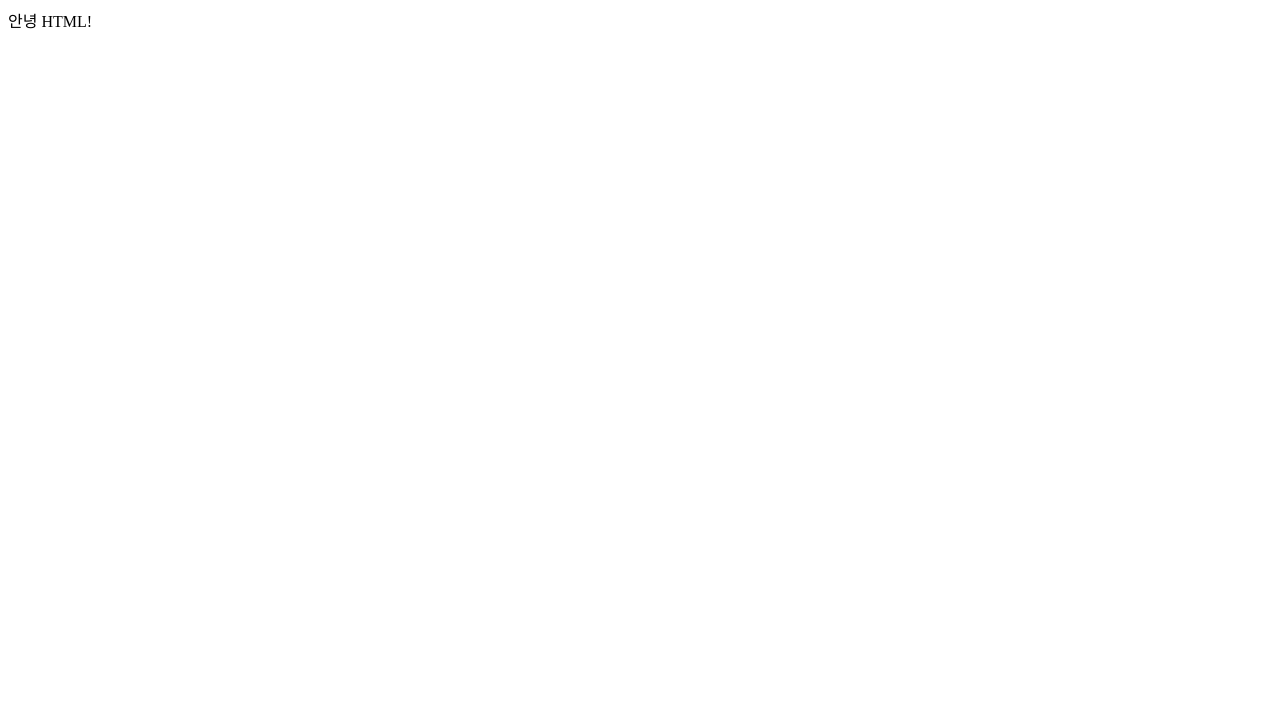
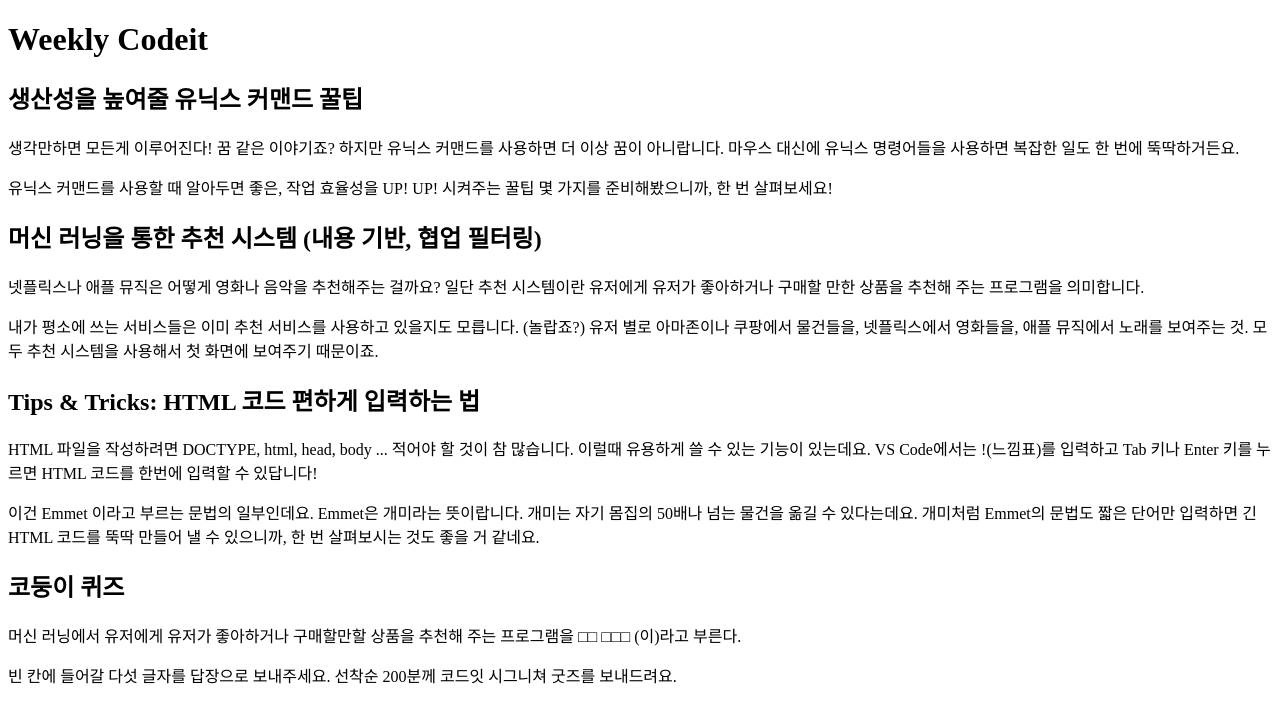
Before and after one commit to leeerdug/codeit_web, a plain HTML site: page web_page/index.html in a window 1280 px wide. Drawn offline with Linux system fonts and the light colour scheme.

Commit message:
24.06.12

```diff
--- a/web_page/index.html
+++ b/web_page/index.html
@@ -1,4 +1,43 @@
 <!DOCTYPE html>
 <html>
-    안녕 HTML!
+    <head>
+        <title>Weekly Codeit</title>
+        <meta charset="utf-8">
+    </head>
+    <body>
+        <h1>Weekly Codeit</h1>
+        <h2>생산성을 높여줄 유닉스 커맨드 꿀팁</h2>
+        <p>
+            생각만하면 모든게 이루어진다! 꿈 같은 이야기죠? 하지만
+            유닉스 커맨드를 사용하면 더 이상 꿈이 아니랍니다. 마우스
+             대신에 유닉스 명령어들을 사용하면 복잡한 일도 한 번에 뚝딱하거든요.
+        </p>
+        <p>
+            유닉스 커맨드를 사용할 때 알아두면 좋은, 작업 효율성을 UP! UP! 시켜주는 꿀팁 몇 가지를 준비해봤으니까, 한 번 살펴보세요!
+        </p>
+        <h2>머신 러닝을 통한 추천 시스템 (내용 기반, 협업 필터링)</h2>
+        <p>
+            넷플릭스나 애플 뮤직은 어떻게 영화나 음악을 추천해주는 걸까요? 일단 추천 시스템이란 유저에게 유저가 좋아하거나 구매할 만한 상품을 추천해 주는 프로그램을 의미합니다.
+        </p>
+        <p>
+            내가 평소에 쓰는 서비스들은 이미 추천 서비스를 사용하고 있을지도 모릅니다. (놀랍죠?) 유저 별로 아마존이나 쿠팡에서 물건들을, 넷플릭스에서 영화들을, 애플 뮤직에서 노래를 보여주는 것. 모두 추천 시스템을 사용해서 첫 화면에 보여주기 때문이죠.
+        </p>
+        <h2>Tips & Tricks: HTML 코드 편하게 입력하는 법</h2>
+        <p>
+            HTML 파일을 작성하려면 DOCTYPE, html, head, body ... 적어야 할 것이 참 많습니다. 이럴때 유용하게 쓸 수 있는 기능이 있는데요. VS Code에서는 !(느낌표)를 입력하고 Tab 키나 Enter 키를 누르면 HTML 코드를 한번에 입력할 수 있답니다!
+        </p>
+        <p>
+            이건 Emmet 이라고 부르는 문법의 일부인데요. Emmet은 개미라는 뜻이랍니다. 개미는 자기 몸집의 50배나 넘는 물건을 옮길 수 있다는데요. 개미처럼 Emmet의 문법도 짧은 단어만 입력하면 긴 HTML 코드를 뚝딱 만들어 낼 수 있으니까, 한 번 살펴보시는 것도 좋을 거 같네요.
+
+        </p>
+        <h2>코둥이 퀴즈</h2>
+        <p>
+            머신 러닝에서 유저에게 유저가 좋아하거나 구매할만할 상품을 추천해 주는 프로그램을 □□ □□□ (이)라고 부른다.
+
+        </p>
+        <p>
+            빈 칸에 들어갈 다섯 글자를 답장으로 보내주세요. 선착순 200분께 코드잇 시그니쳐 굿즈를 보내드려요.
+
+        </p>
+    </body>
 </html>
```
Also changed, not shown: 1 other file.
